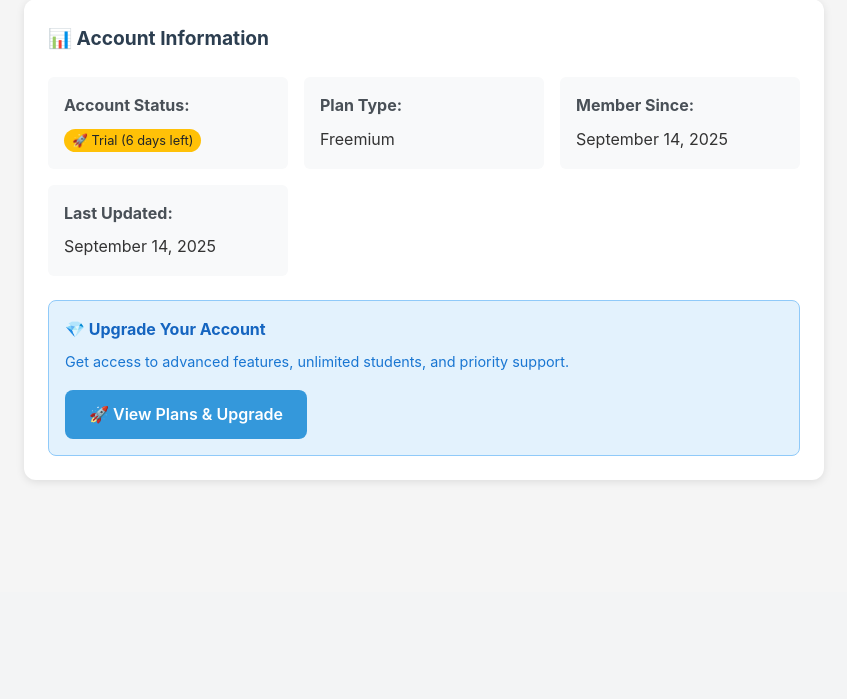
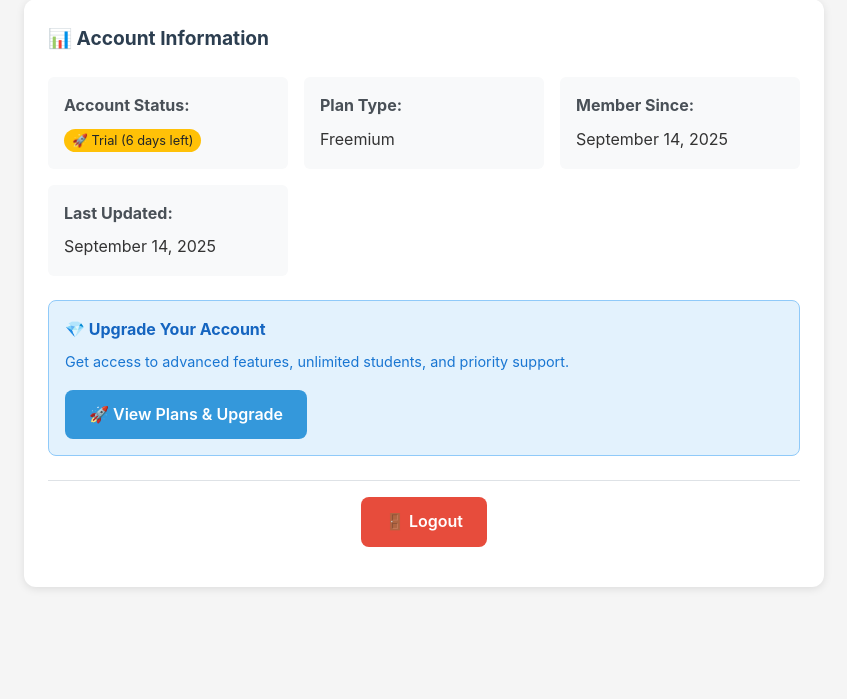
Before and after one commit to sethmansur/Session-notes, a Flask app: page /app/profile in a window 1280 px wide. Shown: the part 844-1543 px from the top of the page, without its empty margins (216-1063 px from the left). Before the commit the page ends 1326 px from the top, so only its background shows below. Run offline with Flask 3, Linux system fonts and the light colour scheme; the visitor is signed in with stand-in values (Sample User, id 1).

Commit message:
Add a logout button to the user profile page
Adds a logout button to the profile.html template, allowing users to securely log out of their accounts.

Replit-Commit-Author: Agent
Replit-Commit-Session-Id: dc246160-5cb3-42f5-8d69-55125622cbd6
Replit-Commit-Checkpoint-Type: intermediate_checkpoint
Replit-Commit-Screenshot-Url: https://storage.googleapis.com/screenshot-production-us-central1/cd4b8836-b17c-4834-badd-b6d676235031/dc246160-5cb3-42f5-8d69-55125622cbd6/tDwZ6gk

```diff
--- a/templates/profile.html
+++ b/templates/profile.html
@@ -177,6 +177,15 @@
             </a>
         </div>
         {% endif %}
+
+        <!-- Logout Section -->
+        <div style="margin-top: 1.5rem; padding: 1rem; border-top: 1px solid #dee2e6; text-align: center;">
+            <a href="{{ url_for('auth.logout') }}" class="btn btn-danger"
+               style="padding: 12px 24px; font-size: 16px;"
+               onclick="return confirm('Are you sure you want to logout?')">
+                🚪 Logout
+            </a>
+        </div>
     </div>
 </div>
 {% endblock %}
```
